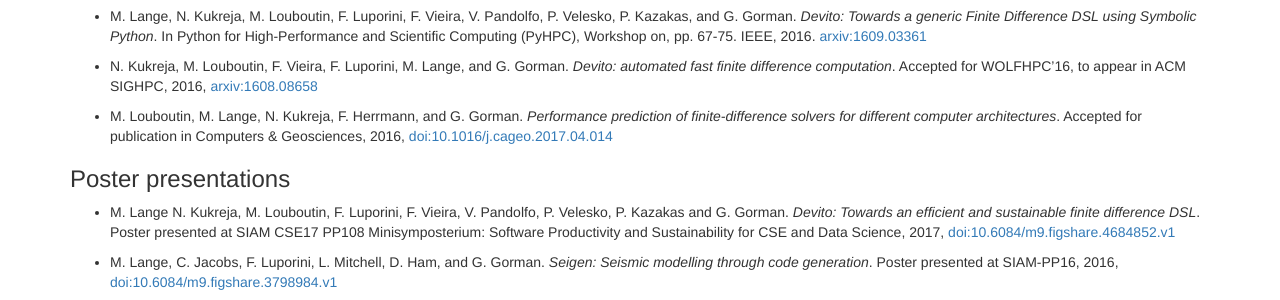
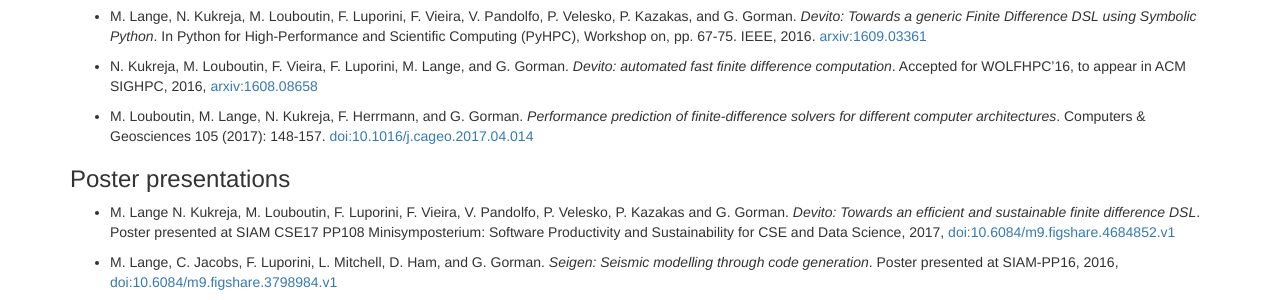
Before and after one commit to devitocodes/devitocodes.github.io, a Jekyll site: the page built from publications.md, in a window 1280 px wide. Shown: the part 333-633 px from the top of the page. Built offline with Jekyll 4.4.1, drawn with Linux system fonts in a browser that asks for light colours; our own code applies the rules of GitHub Pages for plain Markdown files.

Commit message:
Update reference

```diff
--- a/publications.md
+++ b/publications.md
@@ -27,8 +27,7 @@ automated fast finite difference computation_. Accepted for WOLFHPC’16, to app
 in ACM SIGHPC, 2016, [arxiv:1608.08658](https://arxiv.org/abs/1608.08658)
 
 * M. Louboutin, M. Lange, N. Kukreja, F. Herrmann, and G. Gorman. _Performance
-prediction of finite-difference solvers for different computer architectures_. Accepted
-for publication in Computers & Geosciences, 2016, [doi:10.1016/j.cageo.2017.04.014](http://www.sciencedirect.com/science/article/pii/S0098300416304034)
+prediction of finite-difference solvers for different computer architectures_. Computers & Geosciences 105 (2017): 148-157. [doi:10.1016/j.cageo.2017.04.014](http://www.sciencedirect.com/science/article/pii/S0098300416304034)
 
 ### Poster presentations
 
```
